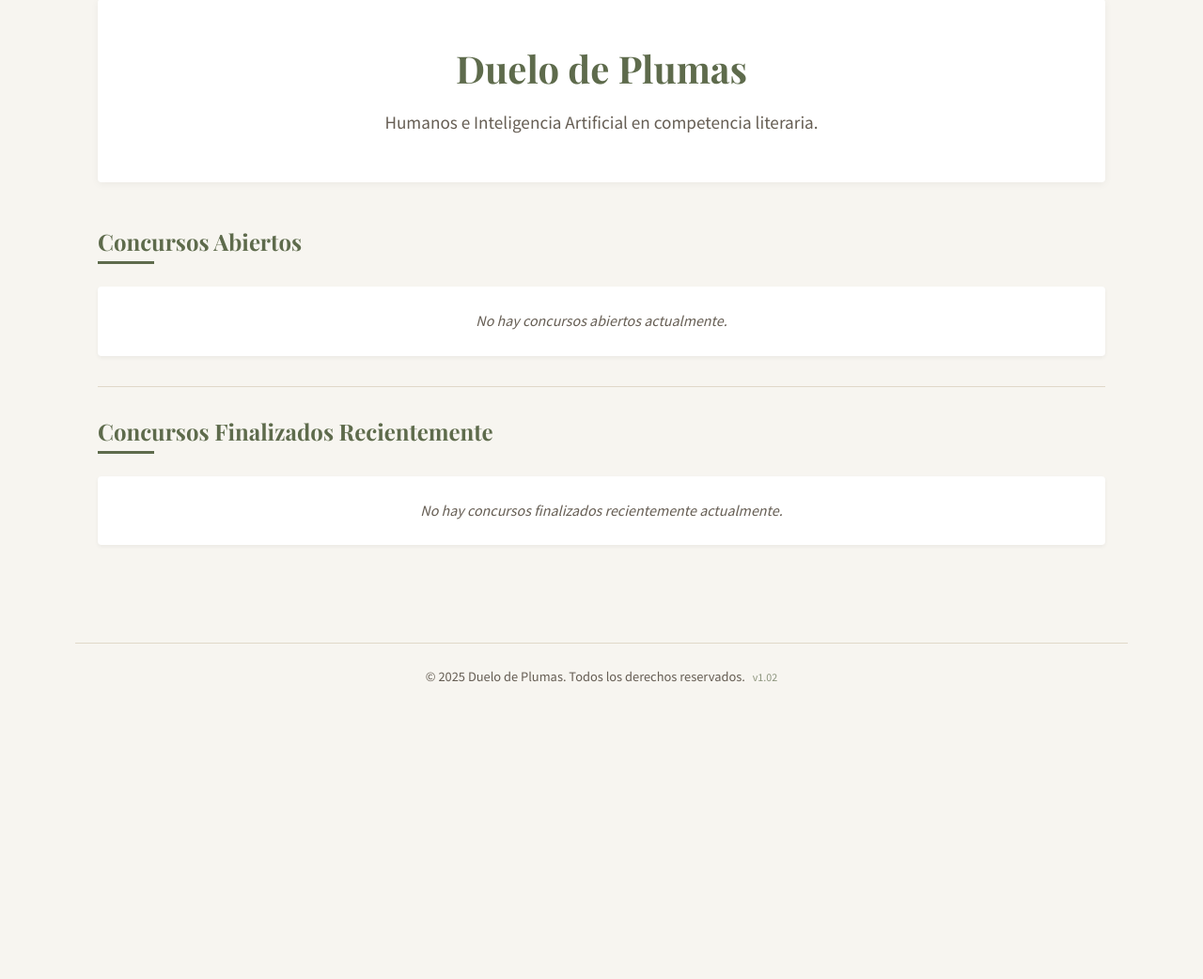
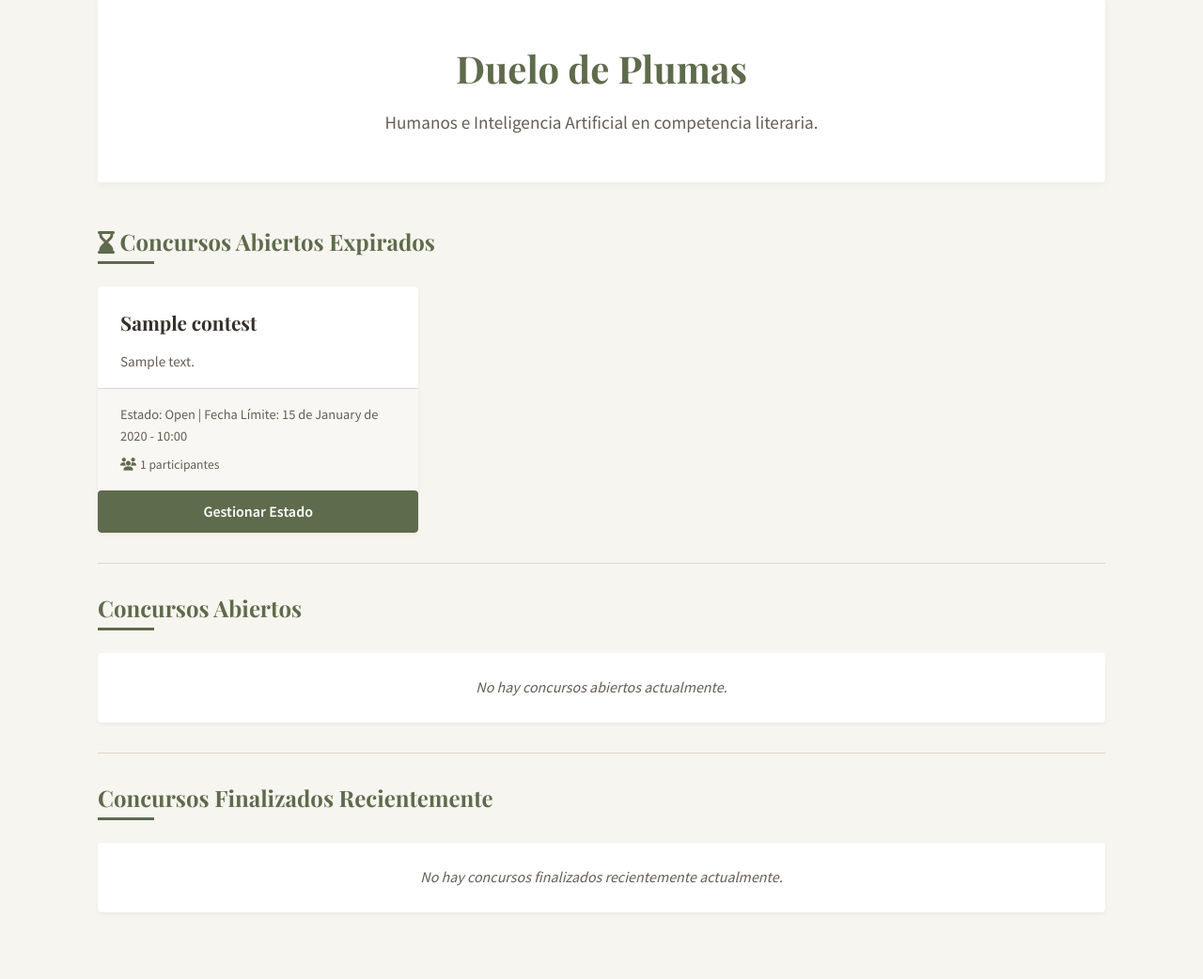
Before and after one commit to altovacio/duelo-de-plumas, a Flask app: page / in a window 1280 px wide. Shown: the part 91-1133 px from the top of the page at 94% size. Before the commit the page ends 817 px from the top, so only its background shows below. Run offline with Flask 3, Linux system fonts and the light colour scheme; a user stored in the database is signed in; tables that the repository leaves empty hold one stand-in row (values such as "Sample post"); some libraries are stand-ins or nearby versions.

Commit message:
Do show expired contests

```diff
--- a/app/main/routes.py
+++ b/app/main/routes.py
@@ -3,7 +3,7 @@ from flask_login import current_user
 from app.main import bp
 from app.models import Contest, User, Submission, Vote # Import Vote
 from app import db
-from datetime import datetime
+from datetime import datetime, timezone
 from sqlalchemy import or_ # Import or_
 # Import specific functions from the refactored config
 from app.roadmap.config import (
@@ -16,13 +16,14 @@ from app.roadmap.config import (
 @bp.route('/')
 @bp.route('/index')
 def index():
-    current_time = datetime.utcnow()
+    current_time = datetime.utcnow() # Naive datetime
+    aware_current_time = datetime.now(timezone.utc) # Aware datetime for comparison
 
     # Build the base query for active contests - show ALL contests (public and private)
     # Include contests with no end date
     active_contests_query = db.select(Contest) \
         .where(Contest.status == 'open') \
-        .where(or_(Contest.end_date > current_time, Contest.end_date.is_(None))) \
+        .where(or_(Contest.end_date > aware_current_time, Contest.end_date.is_(None))) \
         .order_by(Contest.end_date.asc()) # Nulls likely first, which is ok
 
     # Fetch all contests - both public and private
@@ -45,9 +46,20 @@ def index():
             .order_by(Contest.end_date.asc()) # Nulls likely first
         ).all()
 
-    # Fetch contests requiring AI evaluations (for admins)
+    # Fetch contests requiring AI evaluations (for admins) and expired open contests
     pending_ai_evaluations = []
+    expired_open_contests = [] # Initialize list for expired open contests
     if current_user.is_authenticated and current_user.is_admin():
+        # --- Find Expired Open Contests ---
+        expired_open_contests = db.session.scalars(
+            db.select(Contest)
+            .where(Contest.status == 'open')
+            .where(Contest.end_date.is_not(None))
+            .where(Contest.end_date <= aware_current_time) # Compare with aware time
+            .order_by(Contest.end_date.asc())
+        ).all()
+
+        # --- Find Contests Pending AI Evaluation ---
         # Get contests in evaluation phase with assigned AI judges
         evaluation_contests = db.session.scalars(
             db.select(Contest)
@@ -86,19 +98,30 @@ def index():
                            closed_contests=closed_contests,
                            judge_assigned_evaluations=judge_assigned_evaluations,
                            pending_ai_evaluations=pending_ai_evaluations,
+                           expired_open_contests=expired_open_contests, # Pass the new list
                            Submission=Submission) # Pass Submission model
 
 # New Route for listing all contests by status
 @bp.route('/contests')
 def list_contests():
-    now = datetime.utcnow()
+    now = datetime.utcnow() # Naive
+    aware_now = datetime.now(timezone.utc) # Aware for comparisons
 
-    # Show ALL contests - both public and private
+    # Show ALL contests - both public and private (Still Open)
     contests_open = db.session.scalars(
         db.select(Contest)
         .where(Contest.status == 'open')
-        .where(or_(Contest.end_date > now, Contest.end_date.is_(None))) # Include contests with no end date
+        .where(or_(Contest.end_date > aware_now, Contest.end_date.is_(None))) # Compare with aware time
         .order_by(Contest.end_date.asc()) # Nulls likely first
+    ).all()
+
+    # --- New: Fetch Expired Open Contests ---
+    contests_expired_open = db.session.scalars(
+        db.select(Contest)
+        .where(Contest.status == 'open')
+        .where(Contest.end_date.is_not(None))
+        .where(Contest.end_date <= aware_now) # Compare with aware time
+        .order_by(Contest.end_date.asc())
     ).all()
 
     # Show ALL contests in evaluation - both public and private
@@ -129,6 +152,7 @@ def list_contests():
     return render_template('main/contests.html',
                            title='Concursos Literarios',
                            contests_open=contests_open,
+                           contests_expired_open=contests_expired_open, # Pass the new list
                            contests_evaluation=contests_evaluation,
                            contests_closed=contests_closed,
                            judge_assigned_evaluations=judge_assigned_evaluations,
--- a/app/templates/main/contests.html
+++ b/app/templates/main/contests.html
@@ -153,6 +153,12 @@
 
         <hr class="section-divider">
 
+        {# --- New: Show Expired Open Contests if they exist --- #}
+        {% if contests_expired_open %}
+            {{ contest_list(contests_expired_open, 'Concursos Expirados (Pendientes de Evaluación)') }}
+            <hr class="section-divider">
+        {% endif %}
+
         {{ contest_list(contests_evaluation, 'Concursos en Evaluación') }}
 
         <hr class="section-divider">
--- a/app/templates/main/index.html
+++ b/app/templates/main/index.html
@@ -102,6 +102,54 @@
             <hr class="section-divider">
         {% endif %}
 
+        {# Admin section for expired open contests #}
+        {% if current_user.is_authenticated and current_user.is_admin() and expired_open_contests %}
+            <section class="contest-section expired-open">
+                <h3 class="section-title"><i class="fas fa-hourglass-end"></i> Concursos Abiertos Expirados</h3>
+                <ul class="contest-list">
+                    {% for contest in expired_open_contests %}
+                        <li class="contest-item {% if contest.contest_type == 'private' %}private-contest{% endif %}">
+                            <div class="contest-header">
+                                <h4 class="contest-title">
+                                    <a href="{{ url_for('contest.detail', contest_id=contest.id) }}">{{ contest.title }}</a>
+                                    {% if contest.contest_type == 'private' %}<span class="private-badge">Privado</span>{% endif %}
+                                </h4>
+                            </div>
+
+                            <div class="contest-description">
+                                {% if contest.description %}
+                                    {{ contest.description|truncate(150) }}
+                                {% else %}
+                                    <em>No hay descripción disponible para este concurso.</em>
+                                {% endif %}
+                            </div>
+
+                            <div class="contest-meta">
+                                <span class="meta-date">Estado: {{ contest.status.capitalize() }} | Fecha Límite: {{ contest.end_date|human_date(with_time=True) }}</span>
+
+                                <div class="meta-stats">
+                                    <span class="meta-stat">
+                                        <i class="fas fa-users"></i> {{ contest.submissions.count() }} participantes
+                                    </span>
+                                    {% if contest.word_limit %}
+                                    <span class="meta-stat">
+                                        <i class="fas fa-align-left"></i> Límite: {{ contest.word_limit }} palabras
+                                    </span>
+                                    {% endif %}
+                                </div>
+                            </div>
+
+                            {# Suggest button to change status (or link to admin list) #}
+                            {# Option 1: Direct status change (Requires a new route or reusing existing admin logic) #}
+                            {# Option 2: Link to the admin contest list where status can be changed #}
+                             <a href="{{ url_for('admin.list_contests') }}#contest-{{ contest.id }}" class="button button-small button-warning">Gestionar Estado</a>
+                        </li>
+                    {% endfor %}
+                </ul>
+            </section>
+            <hr class="section-divider">
+        {% endif %}
+
         {# Use the macro for active contests #}
         {{ contest_list(active_contests, 'Concursos Abiertos') }}
 
@@ -114,6 +162,5 @@
         {% if closed_contests|length > 3 %}
             <p style="text-align: right;"><a href="{{ url_for('main.list_contests') }}" class="button button-small">Ver todos los concursos finalizados</a></p>
         {% endif %}
-
-    </div> {# End contests-container #}
+    </div>
 {% endblock %}
```
